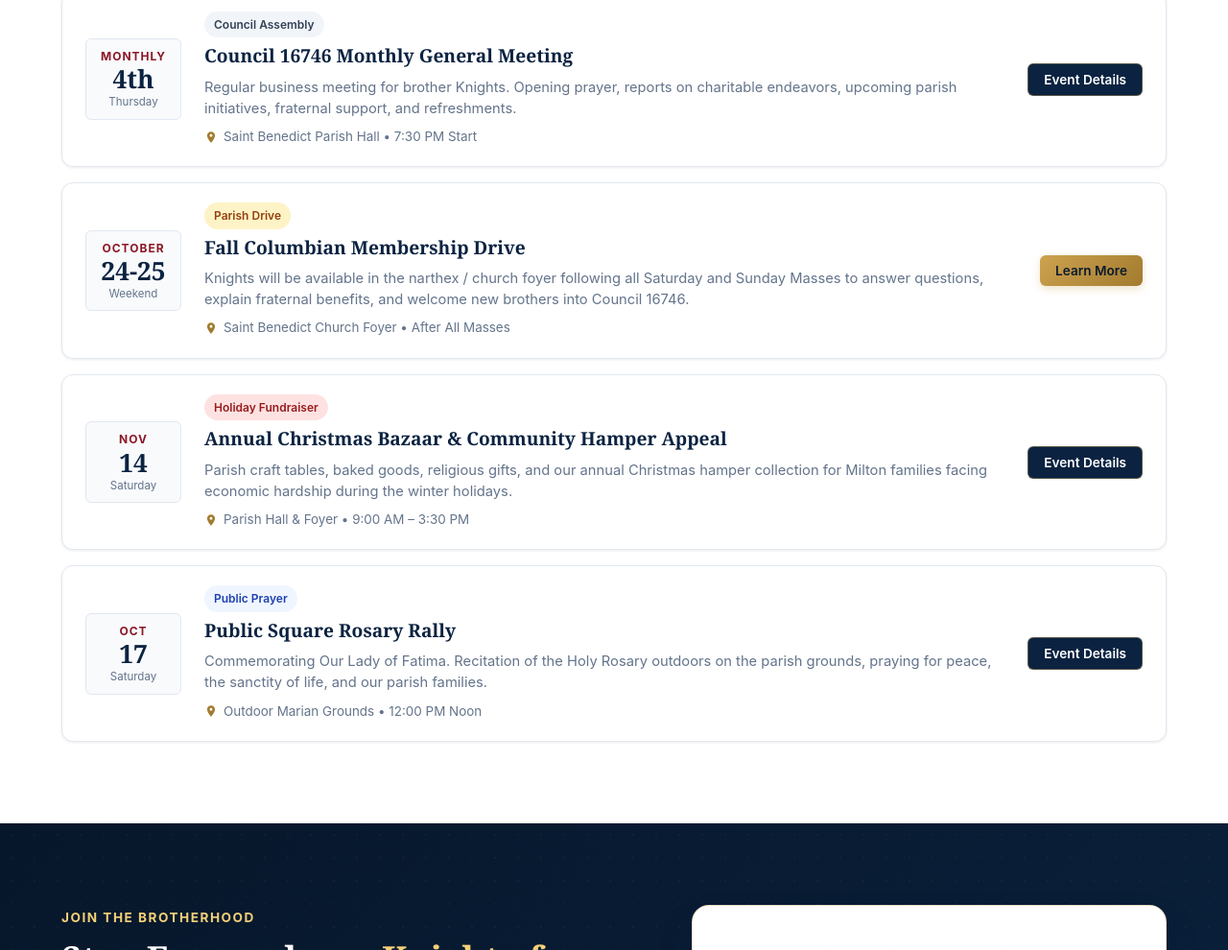
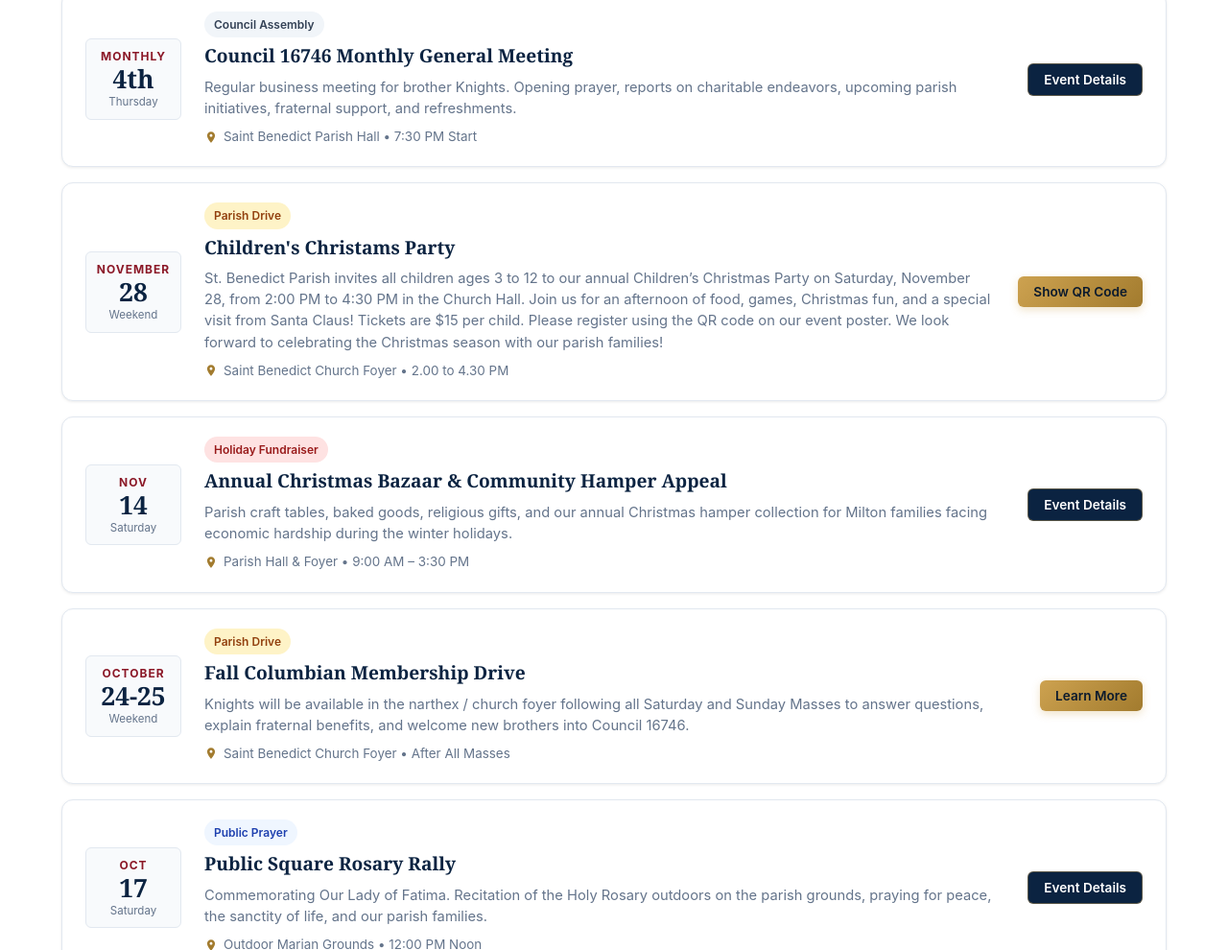
Before and after one commit to koc16746/milton, a plain HTML site: page index.html in a window 1280 px wide. Shown: the part 4697-5687 px from the top of the page at 96% size. Drawn offline with Linux system fonts and the light colour scheme.

Commit message:
Update index.html

```diff
--- a/index.html
+++ b/index.html
@@ -1864,8 +1864,78 @@
             <button class="btn btn-navy" style="font-size:0.85rem; padding:8px 16px;" onclick="openEventModal('Monthly Council Meeting', 'Every 4th Thursday of each month at 7:30 PM', 'Saint Benedict Parish Hall, 300 Yates Drive, Milton', 'General business and fraternal gathering for all initiated brother Knights. Practicing Catholic men considering joining are welcome to introduce themselves to the Grand Knight prior to the meeting.')">Event Details</button>
           </div>
         </div>
-
-        <!-- EVENT 2: Columbian Membership Drive -->
+<!-- EVENT 2: Children Christmas Party -->
+        <div class="event-item" data-type="community">
+          <div class="event-date-box">
+            <div class="event-month">NOVEMBER</div>
+            <div class="event-day">28</div>
+            <div class="event-time-badge">Weekend</div>
+          </div>
+          <div class="event-content">
+            <span class="event-badge" style="background:#fef3c7; color:#92400e; margin-bottom:4px; display:inline-block;">Parish Drive</span>
+            <h4>Children's Christams Party</h4>
+            <p>
+              St. Benedict Parish invites all children ages 3 to 12 to our annual Children’s Christmas Party on Saturday, November 28, from 2:00 PM to 4:30 PM in the Church Hall.
+
+Join us for an afternoon of food, games, Christmas fun, and a special visit from Santa Claus!
+
+Tickets are $15 per child. Please register using the QR code on our event poster.
+
+We look forward to celebrating the Christmas season with our parish families!
+            </p>
+            <div class="event-loc">
+              <svg viewBox="0 0 24 24"><path d="M12 2C8.13 2 5 5.13 5 9c0 5.25 7 13 7 13s7-7.75 7-13c0-3.87-3.13-7-7-7zm0 9.5c-1.38 0-2.5-1.12-2.5-2.5s1.12-2.5 2.5-2.5 2.5 1.12 2.5 2.5-1.12 2.5-2.5 2.5z"/></svg>
+              <span>Saint Benedict Church Foyer • 2.00 to 4.30 PM</span>
+            </div>
+          </div>
+          <div class="event-action">
+            <button class="btn btn-gold" style="font-size:0.85rem; padding:8px 16px;" onclick="toggleQR()" style="padding: 10px 20px; cursor: pointer;">
+  Show QR Code
+</button>
+
+<!-- 2. The Hidden QR Code Container -->
+<div id="qr-container" style="display: none; margin-top: 15px;">
+  <img src="images/my-qr-code.png" alt="Scan QR Code" width="200" height="200">
+</div>
+
+<!-- 3. The Toggle Script -->
+<script>
+  function toggleQR() {
+    const qrBox = document.getElementById("qr-container");
+    if (qrBox.style.display === "none") {
+      qrBox.style.display = "block";
+    } else {
+      qrBox.style.display = "none";
+    }
+  }
+</script>
+          </div>
+        </div>
+
+
+        <!-- EVENT 3: Christmas Bazaar & Hamper Drive -->
+        <div class="event-item" data-type="community">
+          <div class="event-date-box">
+            <div class="event-month">NOV</div>
+            <div class="event-day">14</div>
+            <div class="event-time-badge">Saturday</div>
+          </div>
+          <div class="event-content">
+            <span class="event-badge" style="background:#fee2e2; color:#991b1b; margin-bottom:4px; display:inline-block;">Holiday Fundraiser</span>
+            <h4>Annual Christmas Bazaar & Community Hamper Appeal</h4>
+            <p>
+              Parish craft tables, baked goods, religious gifts, and our annual Christmas hamper collection for Milton families facing economic hardship during the winter holidays.
+            </p>
+            <div class="event-loc">
+              <svg viewBox="0 0 24 24"><path d="M12 2C8.13 2 5 5.13 5 9c0 5.25 7 13 7 13s7-7.75 7-13c0-3.87-3.13-7-7-7zm0 9.5c-1.38 0-2.5-1.12-2.5-2.5s1.12-2.5 2.5-2.5 2.5 1.12 2.5 2.5-1.12 2.5-2.5 2.5z"/></svg>
+              <span>Parish Hall & Foyer • 9:00 AM – 3:30 PM</span>
+            </div>
+          </div>
+          <div class="event-action">
+            <button class="btn btn-navy" style="font-size:0.85rem; padding:8px 16px;" onclick="openEventModal('Christmas Bazaar & Hamper Appeal', 'Saturday, November 14 • 9:00 AM - 3:30 PM', 'Saint Benedict Parish Hall', 'Support our parish and bring non-perishable food items or gift cards. Vendor tables and volunteer signups available by emailing koc16746@gmail.com.')">Event Details</button>
+          </div>
+        </div>
+<!-- EVENT 2: Columbian Membership Drive -->
         <div class="event-item" data-type="community">
           <div class="event-date-box">
             <div class="event-month">OCTOBER</div>
@@ -1887,30 +1957,6 @@
             <button class="btn btn-gold" style="font-size:0.85rem; padding:8px 16px;" onclick="openEventModal('Columbian Membership Drive', 'Following Saturday 5:00 PM & Sunday 9:00 AM, 10:30 AM, 12:00 PM Masses', 'Saint Benedict Parish Foyer, 300 Yates Dr, Milton', 'Meet brother Knights and learn how you can serve our parish while protecting your family with top-rated fraternal benefits. Online membership is free for your first year with promo code.')">Learn More</button>
           </div>
         </div>
-
-        <!-- EVENT 3: Christmas Bazaar & Hamper Drive -->
-        <div class="event-item" data-type="community">
-          <div class="event-date-box">
-            <div class="event-month">NOV</div>
-            <div class="event-day">14</div>
-            <div class="event-time-badge">Saturday</div>
-          </div>
-          <div class="event-content">
-            <span class="event-badge" style="background:#fee2e2; color:#991b1b; margin-bottom:4px; display:inline-block;">Holiday Fundraiser</span>
-            <h4>Annual Christmas Bazaar & Community Hamper Appeal</h4>
-            <p>
-              Parish craft tables, baked goods, religious gifts, and our annual Christmas hamper collection for Milton families facing economic hardship during the winter holidays.
-            </p>
-            <div class="event-loc">
-              <svg viewBox="0 0 24 24"><path d="M12 2C8.13 2 5 5.13 5 9c0 5.25 7 13 7 13s7-7.75 7-13c0-3.87-3.13-7-7-7zm0 9.5c-1.38 0-2.5-1.12-2.5-2.5s1.12-2.5 2.5-2.5 2.5 1.12 2.5 2.5-1.12 2.5-2.5 2.5z"/></svg>
-              <span>Parish Hall & Foyer • 9:00 AM – 3:30 PM</span>
-            </div>
-          </div>
-          <div class="event-action">
-            <button class="btn btn-navy" style="font-size:0.85rem; padding:8px 16px;" onclick="openEventModal('Christmas Bazaar & Hamper Appeal', 'Saturday, November 14 • 9:00 AM - 3:30 PM', 'Saint Benedict Parish Hall', 'Support our parish and bring non-perishable food items or gift cards. Vendor tables and volunteer signups available by emailing koc16746@gmail.com.')">Event Details</button>
-          </div>
-        </div>
-
         <!-- EVENT 4: Annual Rosary Rally -->
         <div class="event-item" data-type="faith">
           <div class="event-date-box">
```
